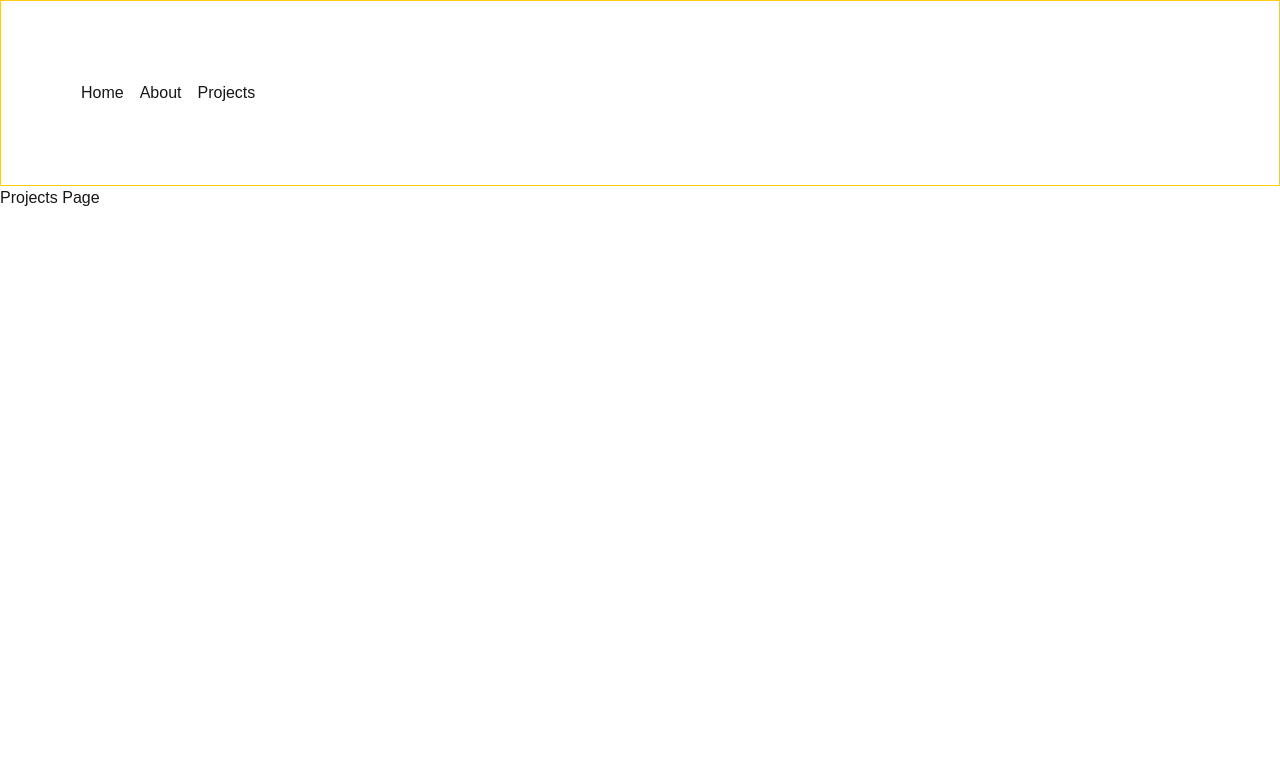
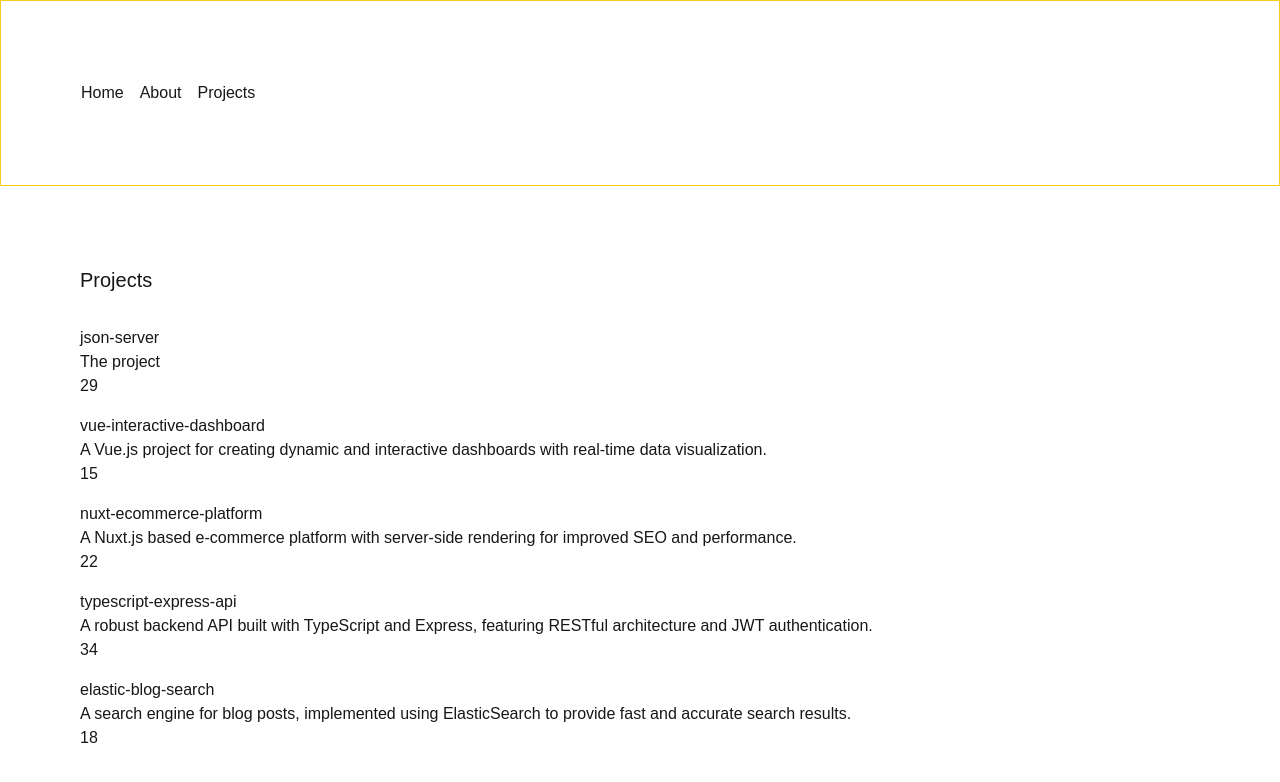
Before and after one commit to ardacoskun/next14-blog, a Next.js app: page /about/projects in a window 1280 px wide. Shown: the top 782 px of the page. Built offline with nearby package versions, Linux system fonts and the light colour scheme; data requests are answered from the project's data file.

Commit message:
json-server init, projects page updated

```diff
--- a/app/about/projects/page.jsx
+++ b/app/about/projects/page.jsx
@@ -1,5 +1,21 @@
-const Page = () => {
-  return <div>Projects Page</div>;
+const Page = async () => {
+  const response = await fetch("http://localhost:3001/repos");
+  const repos = await response.json();
+
+  return (
+    <div className="p-20">
+      <h1 className="mb-8 text-xl">Projects</h1>
+      <ul>
+        {repos.map((repo) => (
+          <li key={repo.id} className="mb-4">
+            <div>{repo.title}</div>
+            <div>{repo.description}</div>
+            <div>{repo.stargazers_count}</div>
+          </li>
+        ))}
+      </ul>
+    </div>
+  );
 };
 
 export default Page;
--- /dev/null
+++ b/db.json
@@ -0,0 +1,34 @@
+{
+  "repos": [
+    {
+      "id": 1,
+      "title": "json-server",
+      "description": "The project",
+      "stargazers_count": 29
+    },
+    {
+      "id": 2,
+      "title": "vue-interactive-dashboard",
+      "description": "A Vue.js project for creating dynamic and interactive dashboards with real-time data visualization.",
+      "stargazers_count": 15
+    },
+    {
+      "id": 3,
+      "title": "nuxt-ecommerce-platform",
+      "description": "A Nuxt.js based e-commerce platform with server-side rendering for improved SEO and performance.",
+      "stargazers_count": 22
+    },
+    {
+      "id": 4,
+      "title": "typescript-express-api",
+      "description": "A robust backend API built with TypeScript and Express, featuring RESTful architecture and JWT authentication.",
+      "stargazers_count": 34
+    },
+    {
+      "id": 5,
+      "title": "elastic-blog-search",
+      "description": "A search engine for blog posts, implemented using ElasticSearch to provide fast and accurate search results.",
+      "stargazers_count": 18
+    }
+  ]
+}
```
Also changed, not shown: package.json (+8 -6 lines), 1 other file (tests, documents, lock files or other folders).
